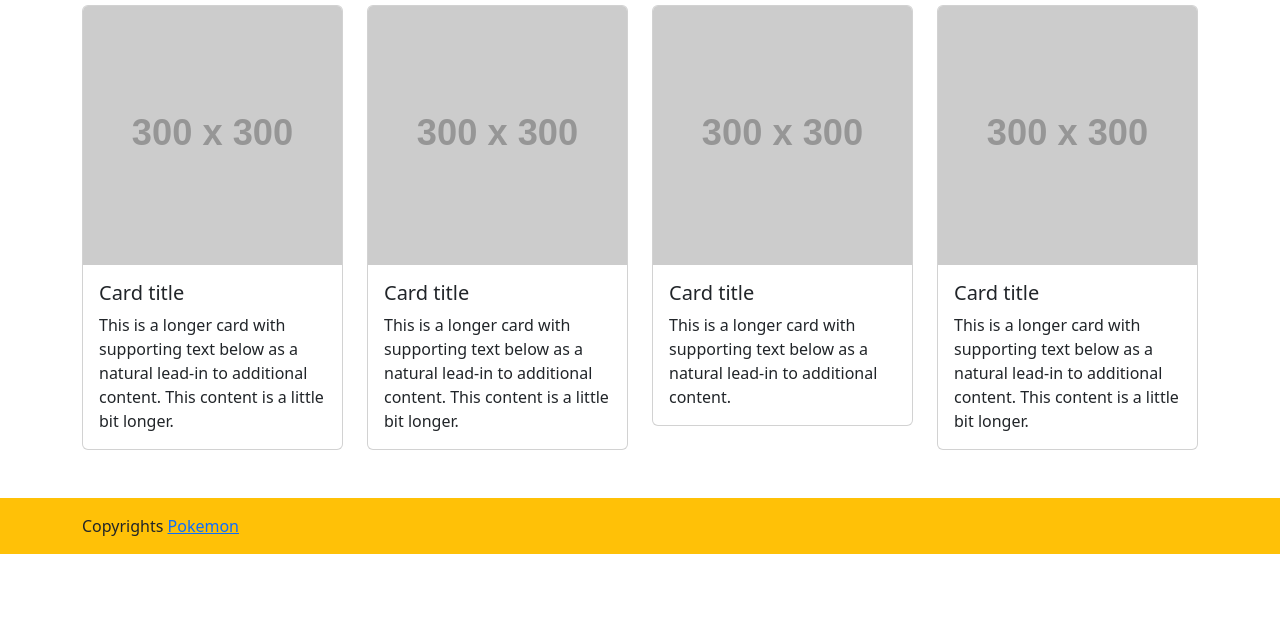
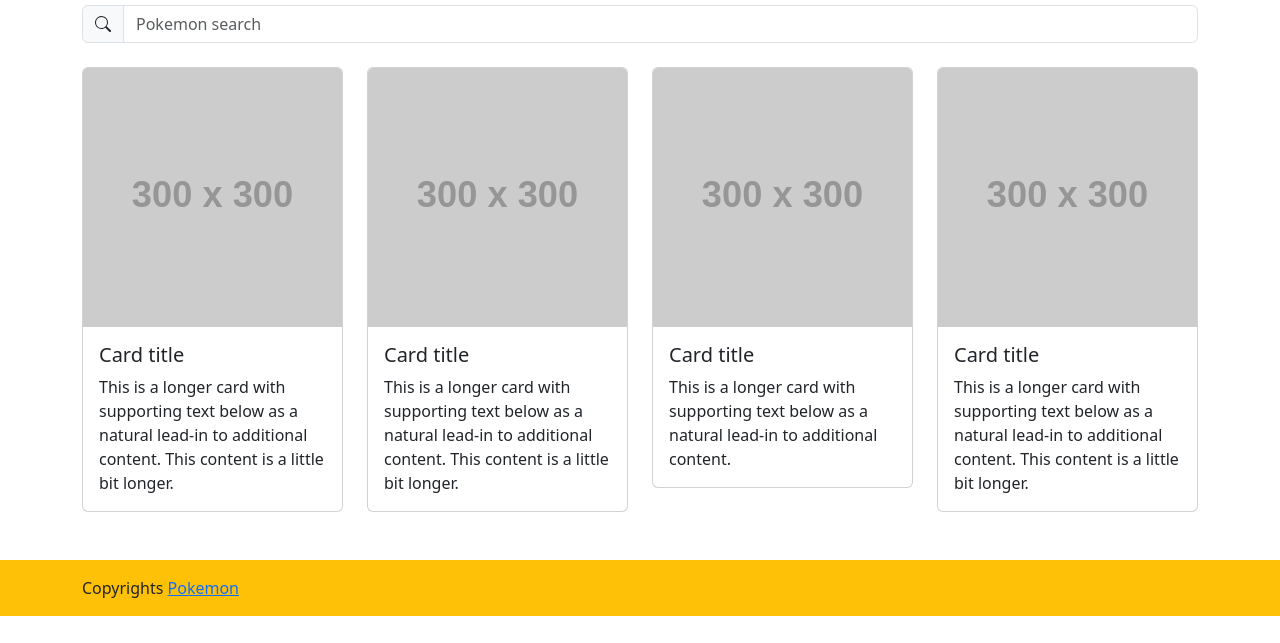
Before and after one commit to HarshGit1824/Pokedex, a website: page src/index.html in a window 1280 px wide. Shown: the part 157-800 px from the top of the page. Drawn offline with nearby package versions, Linux system fonts and the light colour scheme; placeholder pictures from the web are drawn by us.

Commit message:
Add search feild

```diff
--- a/src/index.html
+++ b/src/index.html
@@ -30,6 +30,30 @@
     <!-- Main -->
     <main class="container">
       <h1 class="display-5 my-4">Pokedex - I wanna be the very best</h1>
+
+      <!-- Input -->
+      <div class="input-group flex-nowrap mb-4">
+        <span class="input-group-text" id="addon-wrapping"
+          ><svg
+            xmlns="http://www.w3.org/2000/svg"
+            width="16"
+            height="16"
+            fill="currentColor"
+            class="bi bi-search"
+            viewBox="0 0 16 16"
+          >
+            <path
+              d="M11.742 10.344a6.5 6.5 0 1 0-1.397 1.398h-.001q.044.06.098.115l3.85 3.85a1 1 0 0 0 1.415-1.414l-3.85-3.85a1 1 0 0 0-.115-.1zM12 6.5a5.5 5.5 0 1 1-11 0 5.5 5.5 0 0 1 11 0"
+            /></svg
+        ></span>
+        <input
+          type="text"
+          class="form-control"
+          placeholder="Pokemon search"
+          aria-label="Username"
+          aria-describedby="addon-wrapping"
+        />
+      </div>
 
       <!-- Cards Row -->
       <div class="row row-cols-1 row-cols-md-3 row-cols-lg-4 g-4">
```
